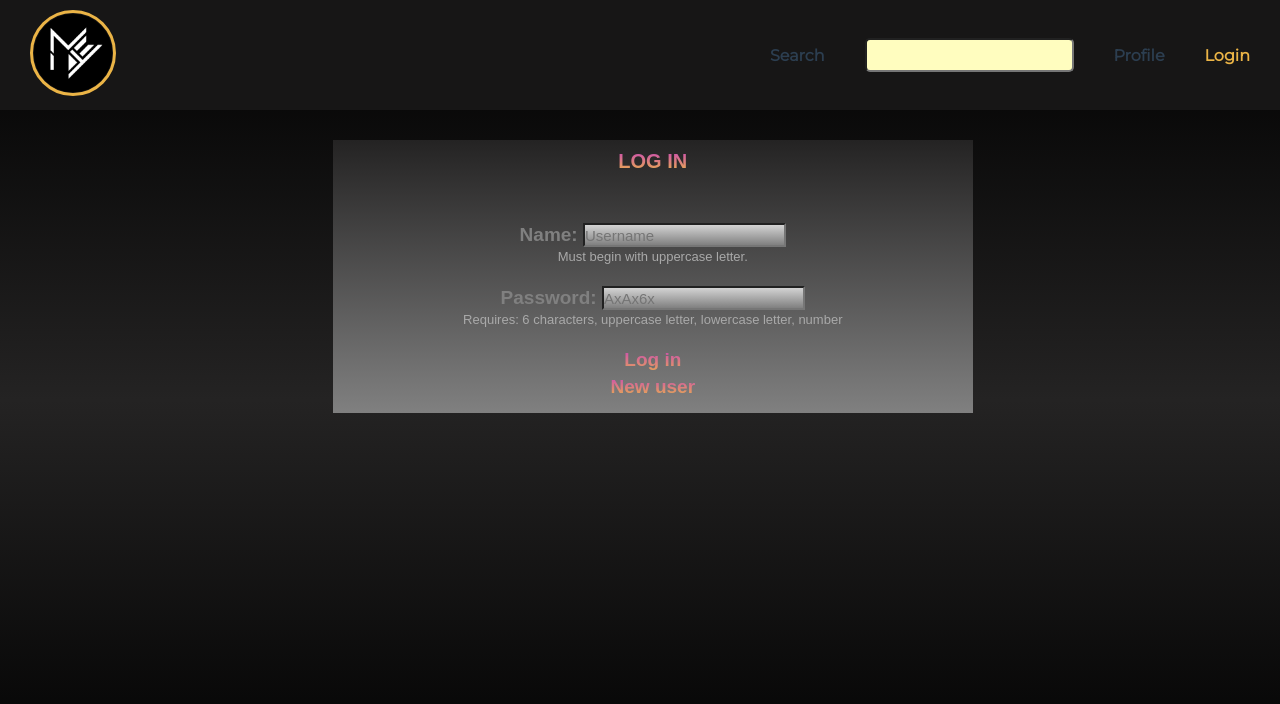
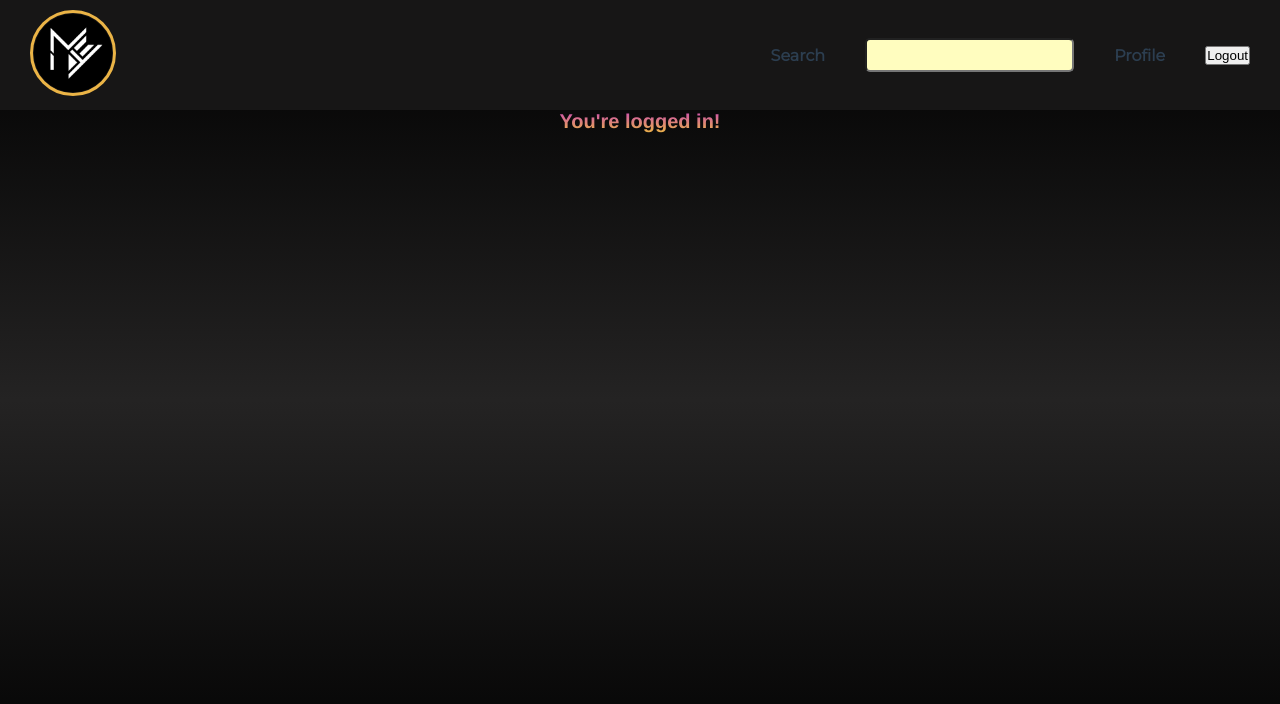
Before and after one commit to SamuelAitamaa/FullStack-Project, a Vue app in the folder fullstack_project/: page /login in a window 1280 px wide. Shown: the top 704 px of the page. Built offline with nearby package versions, Linux system fonts and the light colour scheme; the HTML template or start-up script is replaced by a standard one.

Commit message:
"Loggin in" works
Views change depeding if you're logged in or not.

```diff
--- a/fullstack_project/src/components/Login.vue
+++ b/fullstack_project/src/components/Login.vue
@@ -1,7 +1,7 @@
 <template>
   <div class="back">
     <Nav />
-    <div class="login">
+    <div class="login" v-if="this.$store.state.user === null">
       <h1>LOG IN</h1>
 
       <form class="form" @submit.prevent="login">
@@ -30,7 +30,9 @@
           </li>
         </ul>
       </div>
-
+    </div>
+    <div class="loggedIn" v-if="this.$store.state.user !== null">
+      <h1>You're logged in!</h1>
     </div>
   </div>
 </template>
@@ -49,6 +51,7 @@ export default {
       username: null,
       userpassword: null,
       error: [],
+      id: ''
     }
   },
   methods: {
@@ -102,8 +105,10 @@ export default {
           if(res.data === "Error"){
             this.error.push('Login unsuccessful, please check your username or password...');
           }else{
-            let id = res.data;
-            this.error.push('Login successful! ' + id);
+            let result = res.data;
+            result = result.split(" ");
+            this.error.push('Login successful! Your ID is: ' + result[0]);
+            this.$store.commit("user", JSON.parse(JSON.stringify(result)));
           }
         }).catch(err => {
           console.log(err.response);
--- a/fullstack_project/src/components/Nav.vue
+++ b/fullstack_project/src/components/Nav.vue
@@ -12,8 +12,11 @@
     <div class="navItem">
       <router-link to="/profile">Profile</router-link>
     </div>
-    <div class="navItem">
+    <div class="navItem" v-if="this.$store.state.user === null">
       <router-link to="/login">Login</router-link>
+    </div>
+    <div class="navItem" v-if="this.$store.state.user !== null">
+      <button @click="logout">Logout</button>
     </div>
   </div>
 </template>
@@ -29,6 +32,9 @@ export default {
   methods: {
     handleInput: function () {
       this.$emit('input:change', this.input);
+    },
+    logout: function () {
+      this.$store.commit('delUser');
     }
   }
 }
--- a/fullstack_project/src/store/index.js
+++ b/fullstack_project/src/store/index.js
@@ -7,10 +7,18 @@ Vue.use(Vuex);
 export default new Vuex.Store({
     state: {
         movies: [],
+        user: Object
     },
     //plugins: [createPersistedState()],
     getters: {},
     mutations: {
+        user(state, payload){
+            state.user = payload;
+            console.log(state.user)
+        },
+        delUser(state){
+            state.user = null;
+        },
         newId(state, payload) {
             state.movies.push(payload)
         },
@@ -24,7 +32,6 @@ export default new Vuex.Store({
             });
             state.movies.splice(index, 1)
         },
-
         deleteFromProfile(state, payload) {
             let index
             state.movies.find(function(item, i){
```
Also changed, not shown: fullstack_project/src/server.js (+5 -5 lines).
